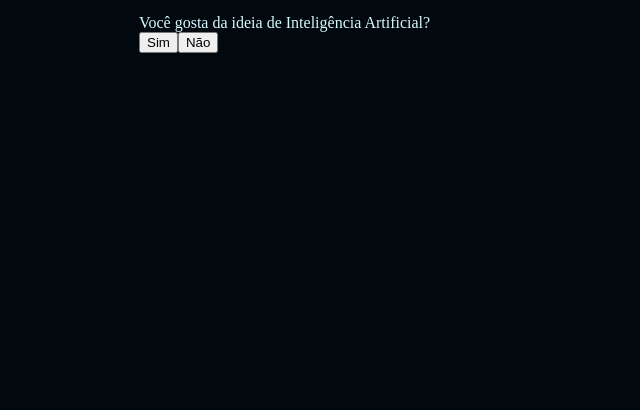
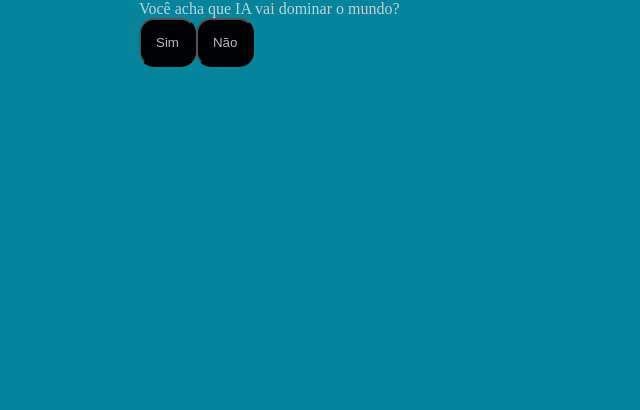
Before and after one commit to joaogbr27/IA-3D, a plain HTML site: page index.html in a window 1280 px wide. Shown: the part 406-816 px from the top of the page, without its empty margins (201-841 px from the left). Drawn offline with Linux system fonts and the light colour scheme.

Commit message:
Add files via upload

```diff
--- a/script.js
+++ b/script.js
@@ -2,47 +2,36 @@ const caixaPrincipal = document.querySelector('.caixa-principal');
 const caixaPergunta = document.querySelector('.caixa-pergunta');
 const caixaAlternativa = document.querySelector('.caixa-alternativa');
 const caixaResultado = document.querySelector('.caixa-resultado');
+const textoResultado = document.querySelector('.texto-resultado');
 
-const perguntas = [
-    {
-        enunciado: "Você gosta da ideia de Inteligência Artificial?",
+const perguntas = [     //serve para abrir lista de perguntas
+    {   //abre o objeto das perguntas
+        enunciado: "Você acha que IA vai dominar o mundo?",
         alternativas: [
-            {
-                texto: "Sim",
-                afirmativa: "Afirmativa da alternativa 1"
-            },
-            {
-                texto: "Não",
-                afirmativa: "Afirmativa da alternativa 2"
-            }
-        ]
+            {texto: "Sim",
+            afirmação:"A IA vai dominar o mundo"},
+
+            {texto: "Não",
+            afirmação:"A IA não dominará o mundo"}]
     },
     {
-        enunciado: "Pergunta 2",
+        enunciado: "VOCÊ ESTA PRONTO PARA ISSO?",
         alternativas: [
-            {
-                texto: "Sim",
-                afirmativa: "Afirmativa da alternativa 1"
-            },
-            {
-                texto: "Não",
-                afirmativa: "Afirmativa da alternativa 2"
-            }
-        ]
+            {texto: "Sim",
+            afirmação:" SEMPRE ESTIVE PRONTO "},
+
+            {texto: "Não",
+            afirmação:" NUNCA ESTIVE PRONTO "}]
     },
     {
-        enunciado: "Pergunta 3",
+        enunciado: "ESTÁ REALMETE PRONTO PARA ESSA MUDANÇA?",
         alternativas: [
-            {
-                texto: "Sim",
-                afirmativa: "Afirmativa da alternativa 1"
-            },
-            {
-                texto: "Não",
-                afirmativa: "Afirmativa da alternativa 2"
-            }
-        ]
-    }
+            {texto: "Sim",
+            afirmação:" COM TODA CERTEZA, SIM "},
+
+            {texto: "Não",
+            afirmação:" COM TODA CERTEZA QUE NÃO "}]
+    },
 ]
 
 let posicao = 0;
@@ -50,8 +39,13 @@ let perguntaAtual;
 let respostas = "";
 
 function mostraPergunta() {
+    if (posicao >= perguntas.length){
+        mostraResultado();
+        return;
+    }
     perguntaAtual = perguntas[posicao];
     caixaPergunta.textContent = perguntaAtual.enunciado;
+    caixaAlternativa.textContent = " ";
     mostraAlternativas();
 }
 function mostraAlternativas() {
@@ -63,9 +57,14 @@ function mostraAlternativas() {
     }
 }
 function respostaSelecionada(opcaoSelecionada){
-    const afirmacoes = opcaoSelecionada.afirmativa;
-    respostas = afirmacoes;
+    const afirmacoes = opcaoSelecionada.afirmação;
+    respostas += afirmacoes + "";
     posicao++;
     mostraPergunta();
 }
+function mostraResultado(){
+    caixaPergunta.textContent = "Em 25 anos...";
+    textoResultado.textContent = respostas;
+    caixaAlternativa.textContent = "";
+}
 mostraPergunta();
--- a/style.css
+++ b/style.css
@@ -1,9 +1,9 @@
 :root{
-    --cor-fundo: #01080E;
-    --cor-principal:#0B0D20 ;
-    --cor-secundaria: #212333;
+    --cor-fundo: #05849b;
+    --cor-principal:#100447 ;
+    --cor-secundaria: #000105;
     --cor-destaque: #2BDEFD;
-    --cor-texto: #D7F9FF;
+    --cor-texto: #ebebebc9;
 }
 body{
     background-color: var(--cor-fundo);
@@ -18,3 +18,15 @@ body{
     width: 90%;
     max-width: 600px;
 }
+button{
+    background-color: var(--cor-secundaria);
+    color:var(--cor-texto);
+    border: noome;
+    border-radius: 15px;
+    padding: 15px;
+    transition: backgrond-color 0.5;
+}
+button:hover{
+    background-color: var(--cor-destaque);
+    color: var(--cor-principal);
+}
```
